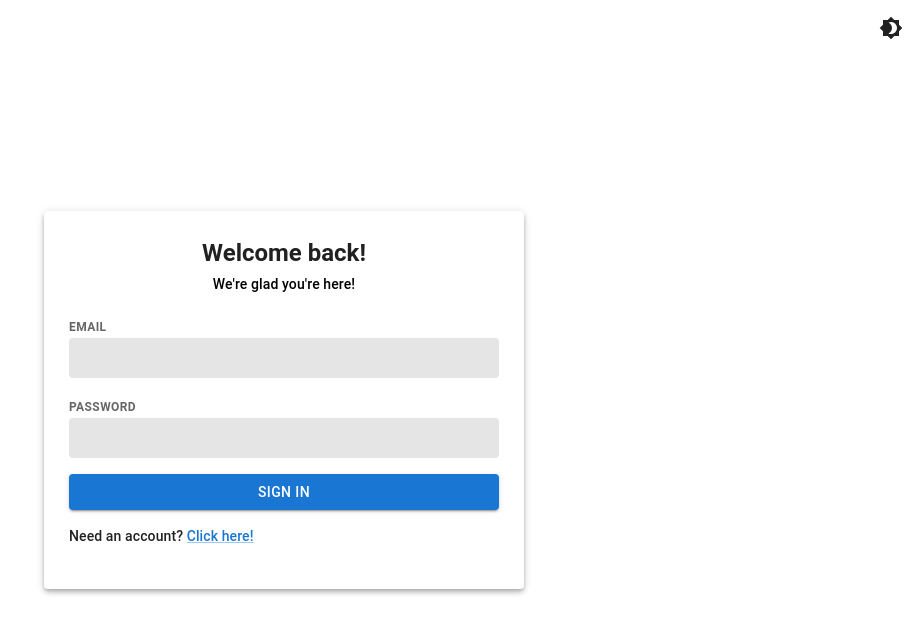
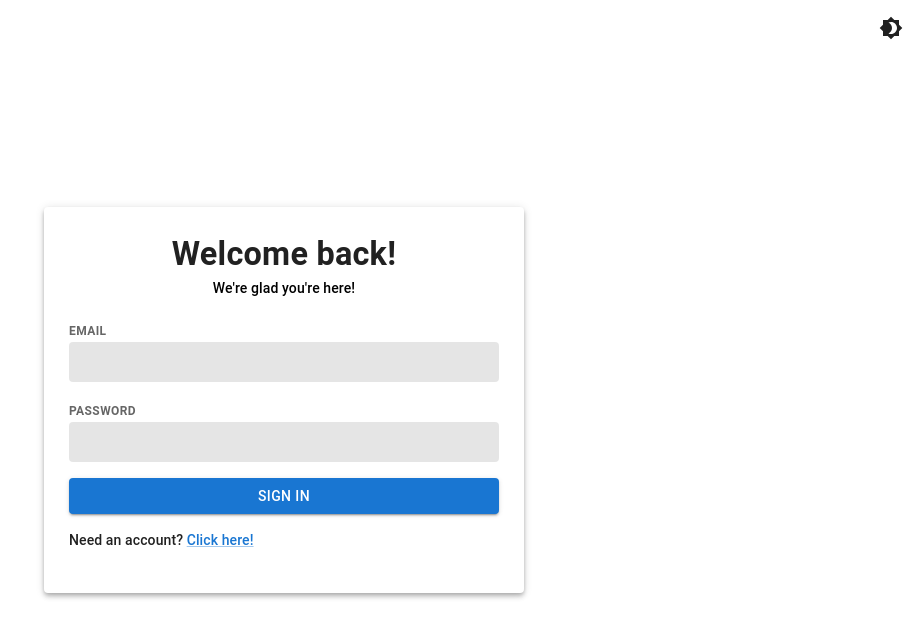
Before and after one commit to kdKrzysztof/DiscordCopy, a React (Vite) app in the folder frontend/: page /login in a window 1280 px wide. Shown: the top 638 px of the page, without its empty margins (356-1280 px from the left). Built offline with nearby package versions, Linux system fonts and the light colour scheme.

Commit message:
refactor: change typography variant

```diff
--- a/frontend/src/pages/login/Login.tsx
+++ b/frontend/src/pages/login/Login.tsx
@@ -19,7 +19,7 @@ const Login = () => {
       <form onSubmit={handleSubmit(onSubmit)} autoComplete="off">
         <LoginBody>
           <LoginTitleContainer>
-            <Typography variant="h5" fontWeight="bold">
+            <Typography variant="h4" fontWeight="bold">
               {t('LoginTitle')}
             </Typography>
             <LoginSubtitle variant="subtitle2">{t('LoginSubtitle')}</LoginSubtitle>
```
